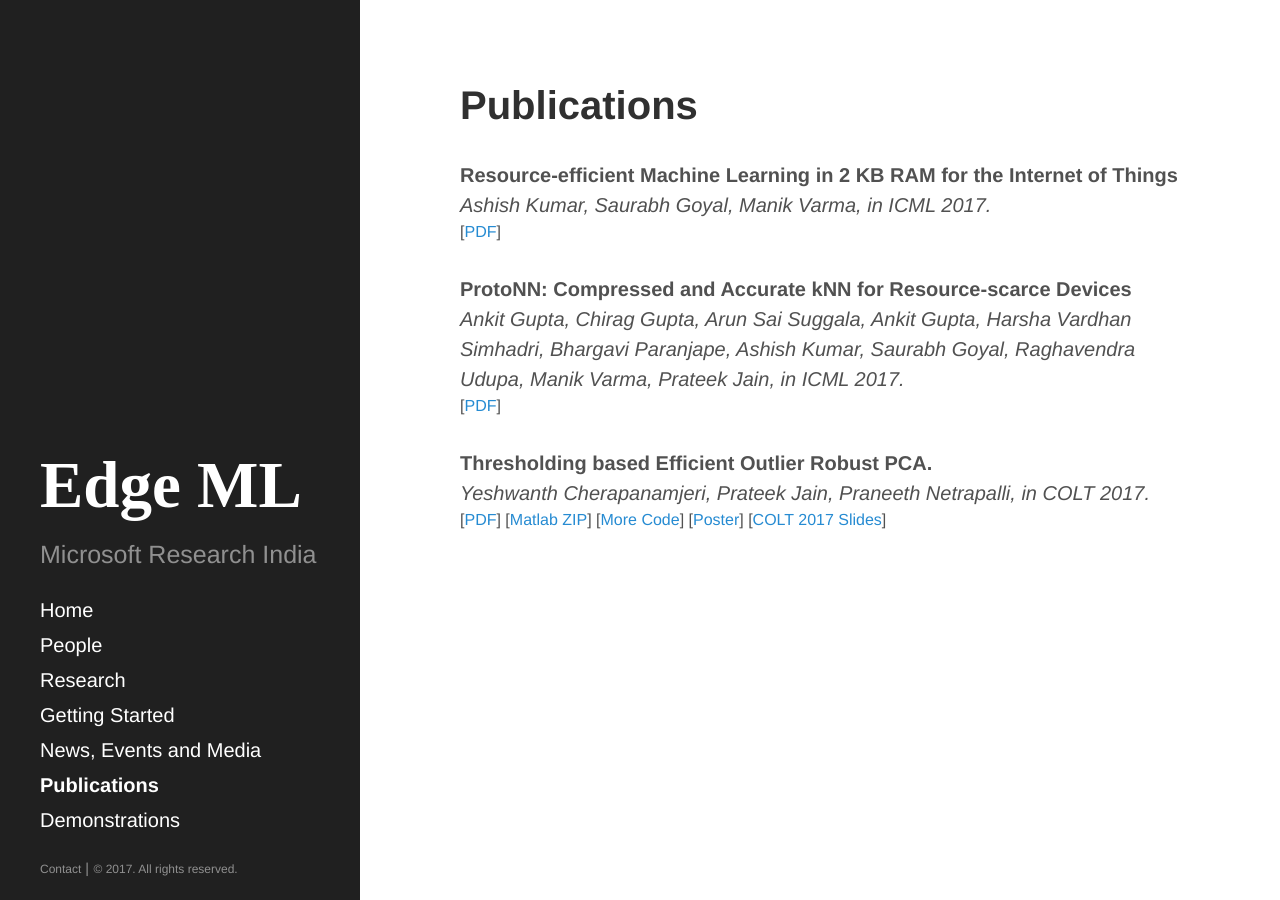
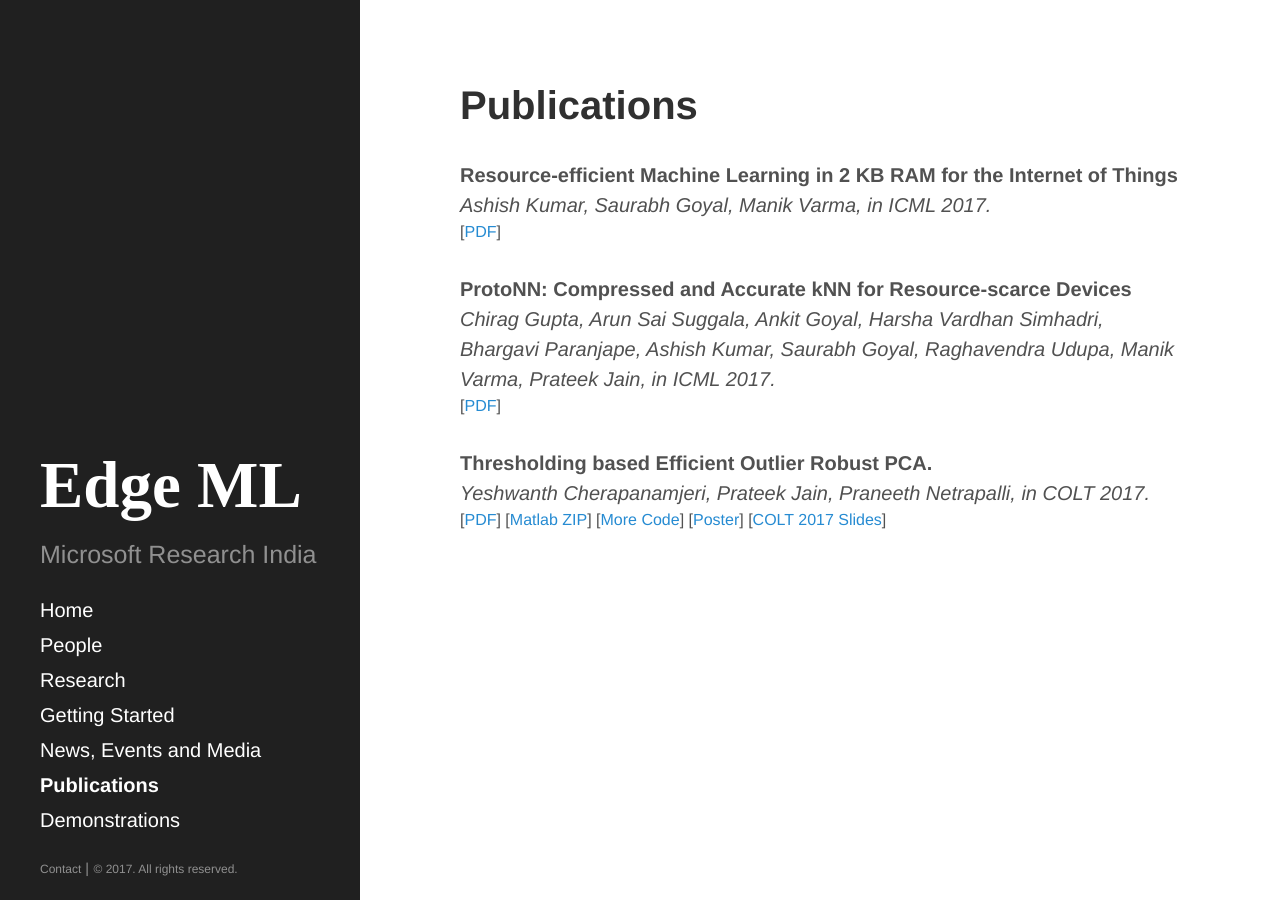
Before and after one commit to ShishirPatil/EdgeML, a Jekyll site: the page built from Publications.md, in a window 1280 px wide. Built offline with Jekyll 4.4.1, drawn with Linux system fonts in a browser that asks for light colours.

Commit message:
fix authorship mistakes

```diff
--- a/Publications.md
+++ b/Publications.md
@@ -20,7 +20,7 @@ title: Publications
      ProtoNN: Compressed and Accurate kNN for Resource-scarce Devices
     </div>
     <div class="publ-auth">
-      Ankit Gupta, Chirag Gupta, Arun Sai Suggala, Ankit Gupta, Harsha Vardhan Simhadri, Bhargavi Paranjape, Ashish Kumar, Saurabh Goyal, Raghavendra Udupa, Manik Varma, Prateek Jain, in ICML 2017.
+      Chirag Gupta, Arun Sai Suggala, Ankit Goyal, Harsha Vardhan Simhadri, Bhargavi Paranjape, Ashish Kumar, Saurabh Goyal, Raghavendra Udupa, Manik Varma, Prateek Jain, in ICML 2017.
     </div>
     <div class="publ-linklist">
         [<a href="{{ site.baseurl}}{{ site.customurl.protonn.pdf }}">PDF</a>]
```
